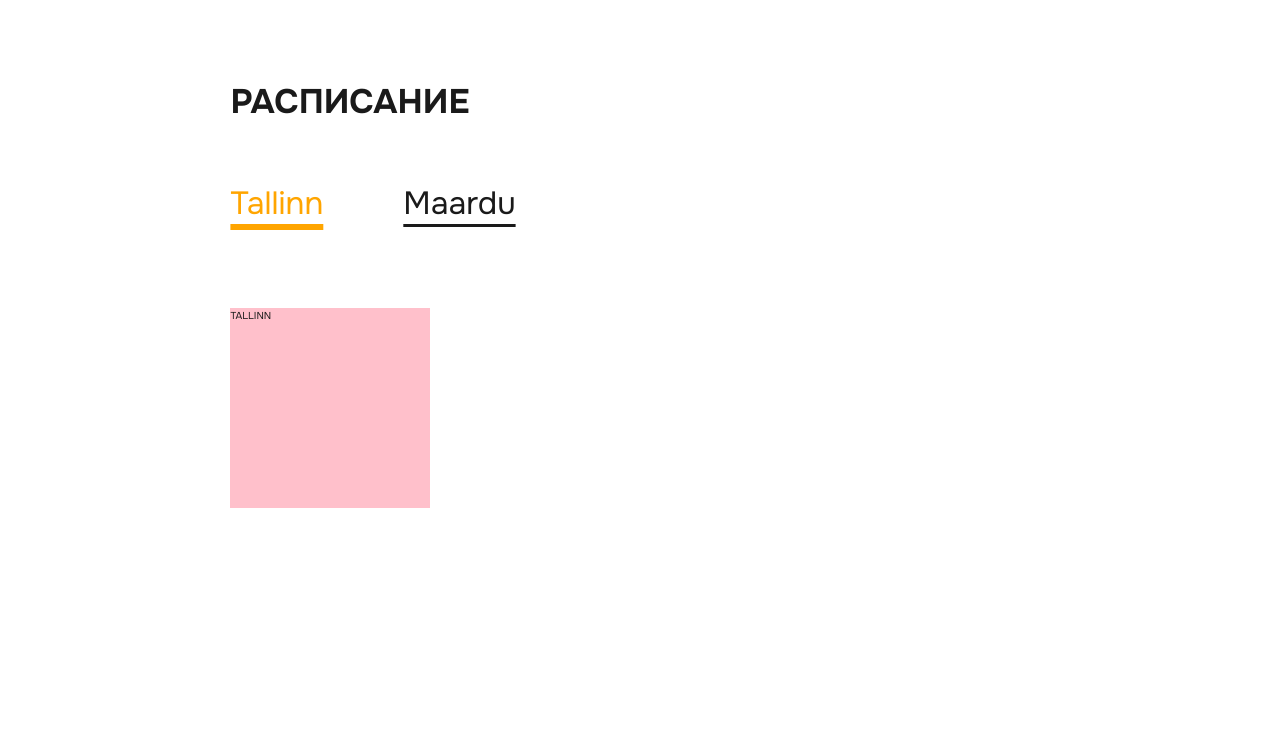
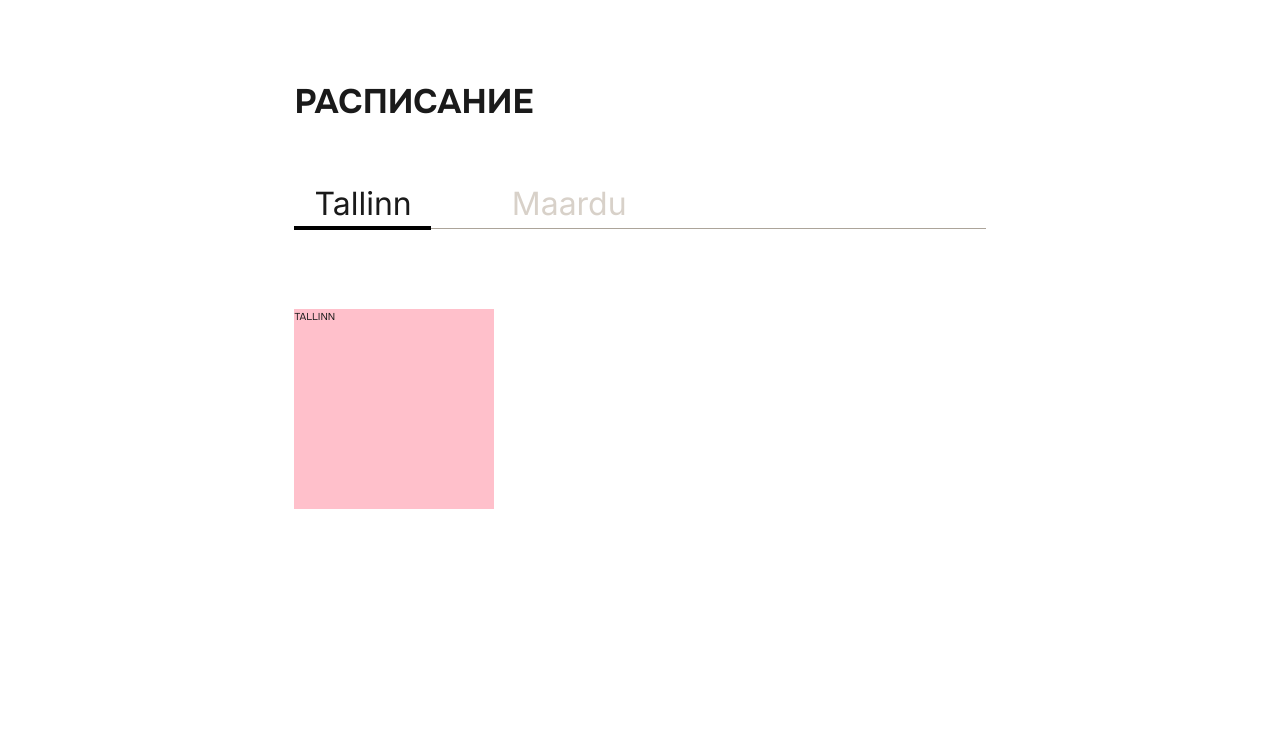
Before and after one commit to ViktoriaGorozanina/Shogen-TaeKwonDo-Website, a plain HTML site: page src/schedule.html in a window 1280 px wide. Both pictures are taken after a click on the tab "Tallinn". Shown: the part 71-800 px from the top of the page. Drawn offline with Linux system fonts and the light colour scheme.

Commit message:
Tabstransition style done

```diff
--- a/sass/pages/_schedule.scss
+++ b/sass/pages/_schedule.scss
@@ -1,9 +1,10 @@
 @use "../utils/colors" as c;
+@use "../utils/fonts" as f;
 
 .tabs-wrapper {
   // background-color: yellow;
   margin-top: calc(4rem + 3.6vw);
-  width: 64vw;
+  width: 54vw;
   margin-inline: auto;
   color: c.$black;
 
@@ -26,26 +27,52 @@
 }
 
 [role="tablist"] {
+  // background-color: yellow;
+  // width: fit-content;
   list-style: none;
   display: flex;
-  gap: 8rem;
+  gap: 6rem;
   margin: 0;
   margin-bottom: 8rem;
   padding: 0;
+  // padding-left: 1rem;
   font-size: 3.2rem;
+  font-family: f.$fontInter;
+  border-bottom: solid 0.7px c.$grey;
+  position: relative;
+}
+
+[role="tablist"]::after {
+  content: "";
+  position: absolute;
+  left: 0;
+  right: 0;
+  bottom: -2px;
+  height: 4px;
+  scale: var(--_width, 0.13) 1;
+  translate: var(--_left, 0px) 0;
+  transform-origin: left;
+  background-color: black;
+  transition: scale, translate 0.3s;
 }
 
 .tab-button {
-  color: c.$black;
-  text-decoration: underline;
-  text-underline-offset: 1rem;
+  color: c.$grey-light;
+  padding-inline: 2rem;
+  transition: all 0.2s;
 
-  // &:focus {
-  //   outline: none;
-  // }
+  &:hover {
+    color: c.$grey;
+  }
+  &:active {
+    color: c.$black;
+  }
 }
 
 [aria-selected="true"] {
-  text-decoration-thickness: 0.2em;
-  color: orange;
+  color: c.$black;
+  &:active,
+  &:hover {
+    color: c.$black;
+  }
 }
--- a/sass/utils/_colors.scss
+++ b/sass/utils/_colors.scss
@@ -2,6 +2,10 @@
 //     --black: yellow,
 //     --gold: #b49b56,
 // };
+
+$grey-light: rgb(216, 209, 201);
+$grey: rgb(172, 164, 154);
+$grey-dark: rgb(128, 120, 111);
 
 $black: #1a1a1a;
 $black-light: #2a2929;
--- a/src/script.js
+++ b/src/script.js
@@ -116,6 +116,8 @@ tabButtons.forEach((tab, index) => {
 
 //swith tab function:
 const switchTab = function (newTab) {
+  const oldTab = tabsContainer.querySelector(`[aria-selected="true"]`);
+
   const activePanelId = newTab.getAttribute(`href`); //#tallinn for example
   // console.log(activePanelId);
   const activePanel = document.querySelector(activePanelId);
@@ -124,18 +126,25 @@ const switchTab = function (newTab) {
     button.setAttribute(`tabindex`, `-1`);
   });
 
-  //switch tabs with arrows:
-  tabsContainer.addEventListener("keydown", (e) => {
-    console.log(e);
-    switch (e.key) {
-      case "ArrowLeft":
-        moveLeft();
-        break;
-      case "ArrowRight":
-        moveRight();
-        break;
-    }
-  });
+  //switch tabs with arrows: (my pc stucks to do this)
+  // tabsContainer.addEventListener("keydown", (e) => {
+  //   switch (e.key) {
+  //     case "ArrowLeft":
+  //       moveLeft();
+  //       break;
+  //     case "ArrowRight":
+  //       moveRight();
+  //       break;
+  // case "Home":
+  //     e.preventDefault();
+  //     switchTab(tabButtons[0]);
+  //     break;
+  //   case "End":
+  //     e.preventDefault();
+  //     switchTab(tabButtons[tabButtons.length - 1]);
+  //     break;
+  //   }
+  // });
 
   function moveLeft() {
     const currentTab = document.activeElement;
@@ -165,6 +174,8 @@ const switchTab = function (newTab) {
   newTab.setAttribute(`aria-selected`, true);
   newTab.setAttribute(`tabindex`, `-1`);
   newTab.focus();
+
+  moveIndicator(oldTab, newTab);
 };
 
 //click event actions:
@@ -189,3 +200,16 @@ tabPanels.forEach((panel) => {
   panel.setAttribute(`role`, `tabpanel`);
   panel.setAttribute(`tabindex`, `0`);
 });
+
+//-------------TABS STYLE----------------
+// move underline:
+function moveIndicator(oldTab, newTab) {
+  const newTabPosition = oldTab.compareDocumentPosition(newTab);
+  console.log(newTabPosition);
+  let transitionWidth;
+
+  // if(newTabPosition === 4)
+  const newTabWidth = newTab.offsetWidth / tabsContainer.offsetWidth;
+  tabsContainer.style.setProperty(`--_left`, newTab.offsetLeft + "px");
+  tabsContainer.style.setProperty(`--_width`, newTabWidth);
+}
```
Also changed, not shown: css/main.css.
